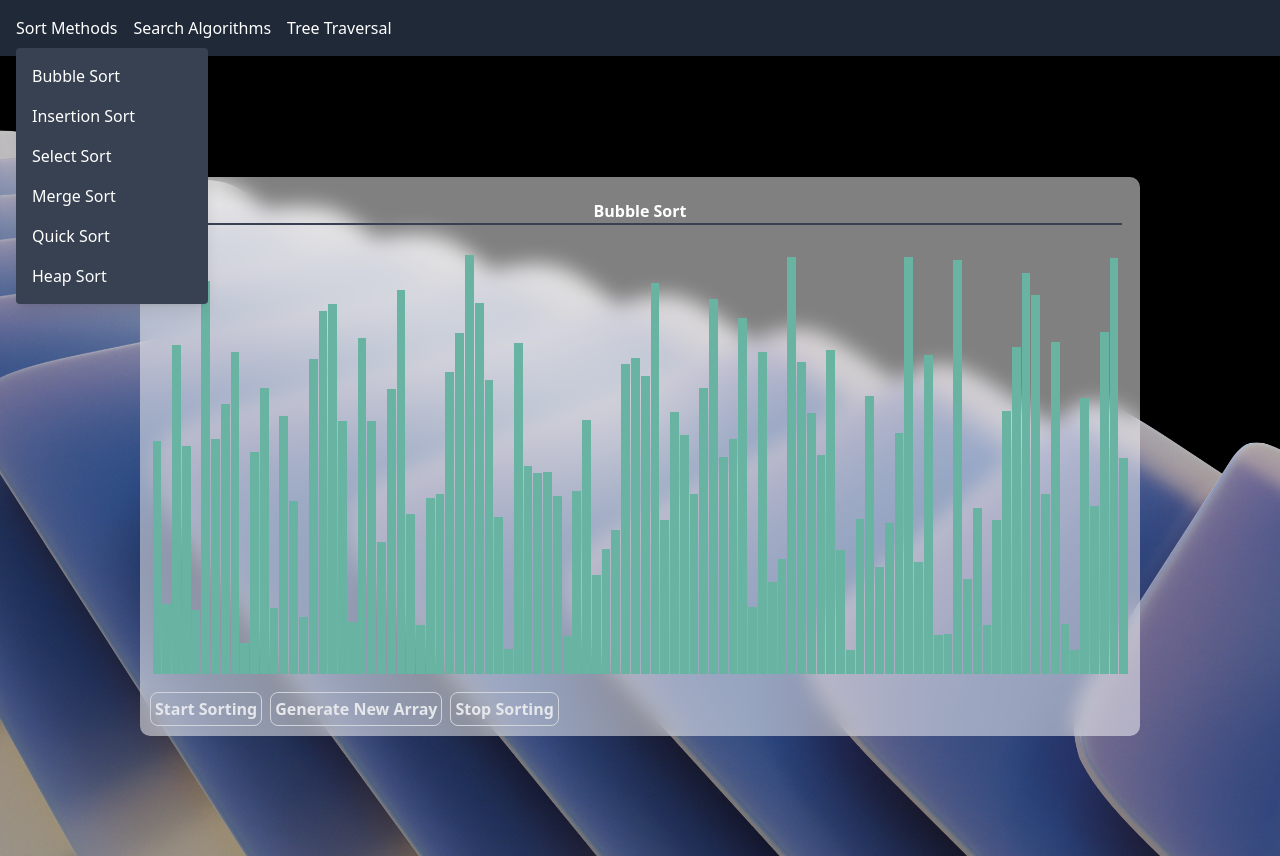
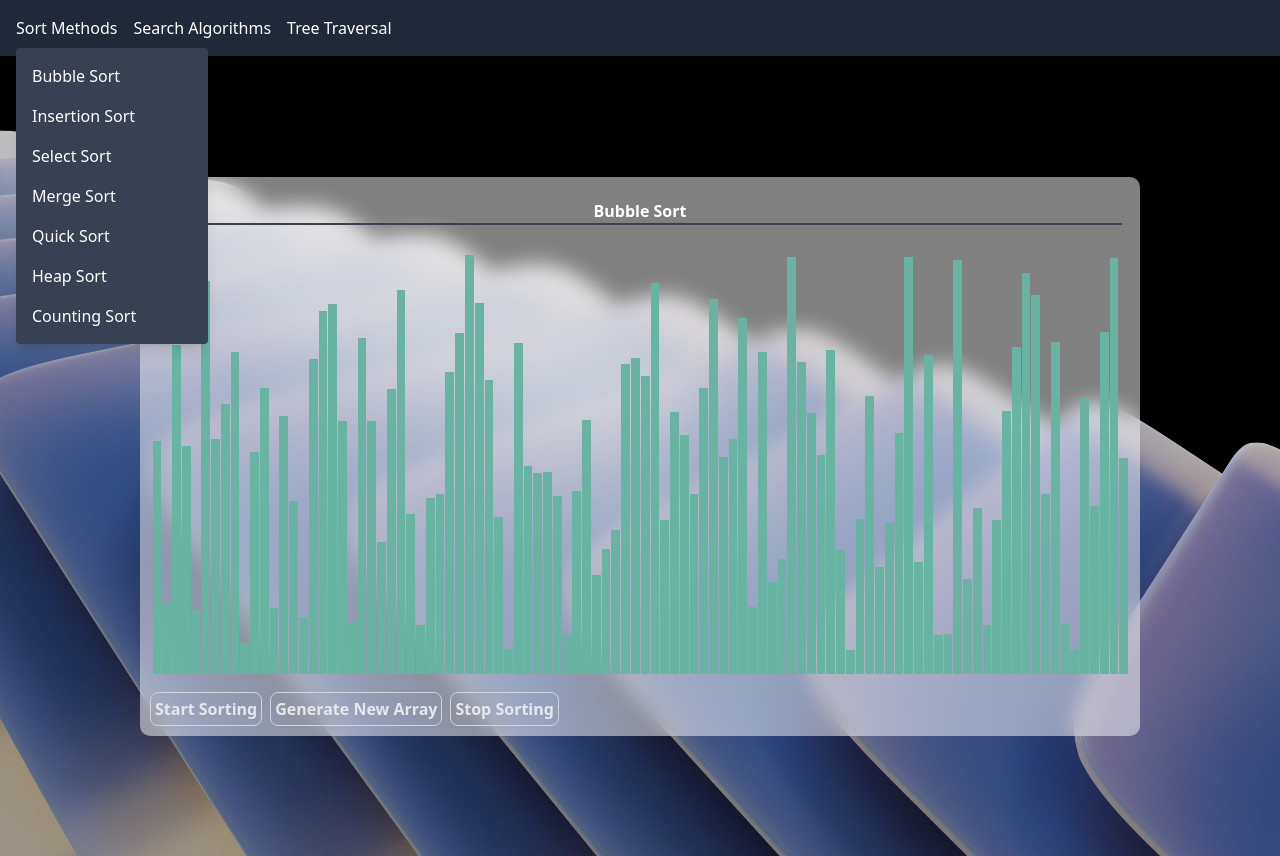
Before and after one commit to Ali7040/algorithm-visualizer, an Angular app: page / in a window 1280 px wide. Both pictures are taken after a click on the link "Sort Methods". Built offline with nearby package versions, Linux system fonts and the light colour scheme.

Commit message:
added counting sort to navbar

```diff
--- a/src/app/app.routes.ts
+++ b/src/app/app.routes.ts
@@ -10,6 +10,7 @@ import { LinearSearchVisualizerComponent } from './component/Search_Algo/linear-
 import { PreorderTraversalComponent } from './component/Tree_Algo/preorder-traversal/preorder-traversal.component';
 import { PostOrderTraversalComponent } from './component/Tree_Algo/post-order-traversal/post-order-traversal.component';
 import { InOrderTraversalComponent } from './component/Tree_Algo/in-order-traversal/in-order-traversal.component';
+import { CountingSortComponent } from './component/Sort_Algo/counting-sort/counting-sort.component';
 
 export const routes: Routes = [
   {
@@ -60,4 +61,8 @@ export const routes: Routes = [
     path: 'inorder-traversal',
     component: InOrderTraversalComponent,
   },
+  {
+    path: 'counting-sort-visualizer',
+    component: CountingSortComponent,
+  },
 ];
--- a/src/app/component/shared/navbar/navbar.component.html
+++ b/src/app/component/shared/navbar/navbar.component.html
@@ -60,6 +60,14 @@
             class="block px-4 py-2 hover:bg-gray-600 transition-colors duration-300"
           >
             Heap Sort
+          </a>
+        </li>
+        <li>
+          <a
+            routerLink="/counting-sort-visualizer"
+            class="block px-4 py-2 hover:bg-gray-600 transition-colors duration-300"
+          >
+            Counting Sort
           </a>
         </li>
       </ul>
```
